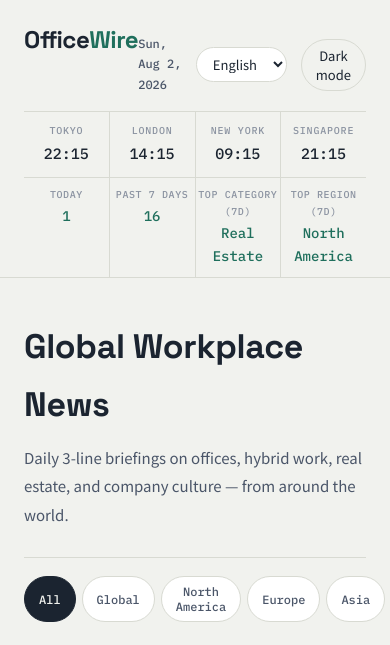
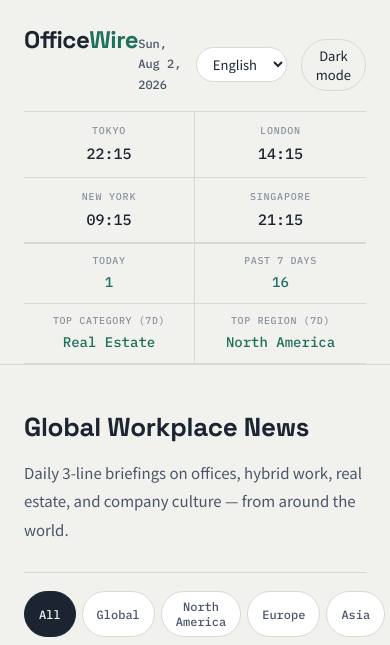
Before and after one commit to Ryokataigi/officewire, a website: page index.html in a window 390 px wide. Shown: the top 645 px of the page. Drawn offline with Linux system fonts and the light colour scheme.

Commit message:
Update style.css

```diff
--- a/style.css
+++ b/style.css
@@ -113,7 +113,6 @@ header.masthead {
   gap: 0;
   border-top: 1px solid var(--line);
   font-family: 'IBM Plex Mono', monospace;
-  font-size: 12px;
 }
 
 .clock-item {
@@ -193,6 +192,11 @@ header.masthead {
 
 @media (max-width: 760px) {
   .hero p { max-width: 100%; }
+  .hero h1 { font-size: 26px; }
+  .clock-strip, .ticker-strip { flex-wrap: wrap; }
+  .clock-item, .ticker-item { flex: 0 0 50%; border-bottom: 1px solid var(--line); }
+  .clock-item:nth-child(2n), .ticker-item:nth-child(2n) { border-right: none; }
+  .ticker-label { white-space: nowrap; overflow: hidden; text-overflow: ellipsis; }
 }
 
 /* Region tabs */
```
